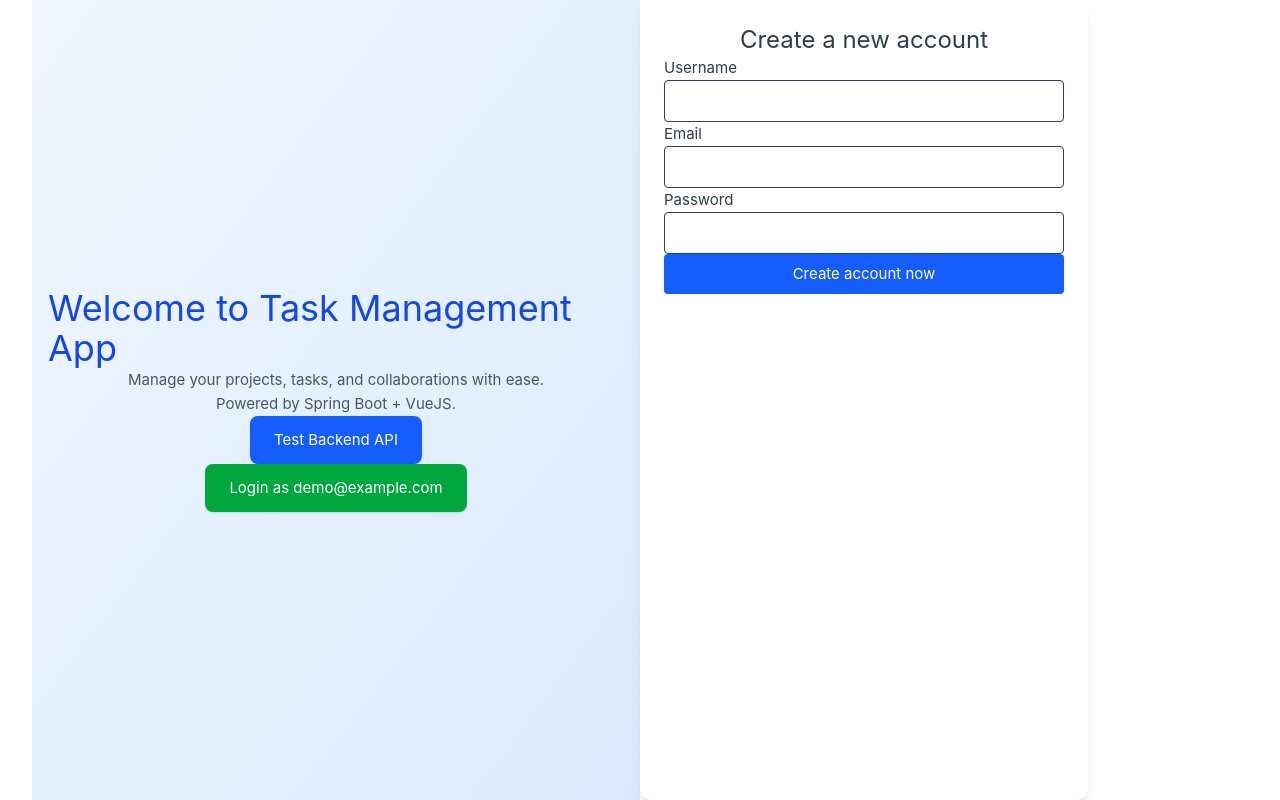
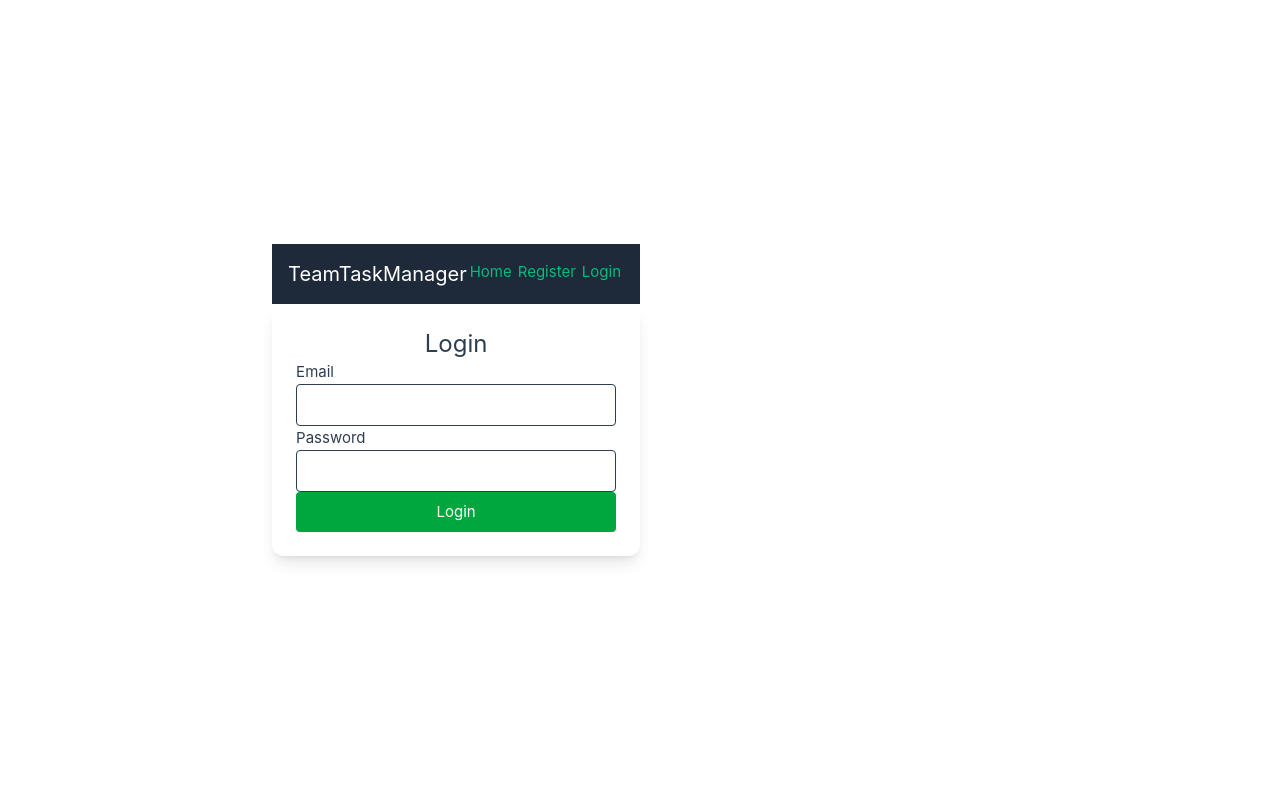
Before and after one commit to nicolasyazman/teamtaskmanager, a Vue app in the folder frontend/teamtaskmanager-gui/: page /login in a window 1280 px wide. Built offline with nearby package versions, Linux system fonts and the light colour scheme.

Commit message:
Added router, modified the landing page and added a login page. Now the websites user can register a new account or connect with their existing account.

```diff
--- a/frontend/teamtaskmanager-gui/package.json
+++ b/frontend/teamtaskmanager-gui/package.json
@@ -12,7 +12,8 @@
     "@tailwindcss/vite": "^4.1.4",
     "axios": "^1.9.0",
     "tailwindcss": "^4.1.4",
-    "vue": "^3.5.13"
+    "vue": "^3.5.13",
+    "vue-router": "^4.0.13"
   },
   "devDependencies": {
     "@vitejs/plugin-vue": "^5.2.3",
--- a/frontend/teamtaskmanager-gui/src/App.vue
+++ b/frontend/teamtaskmanager-gui/src/App.vue
@@ -3,7 +3,17 @@ import LandingPage from './views/LandingPage.vue'
 </script>
 
 <template>
-    <LandingPage></LandingPage>
+  <div>
+    <nav class="bg-gray-800 text-white p-4 flex justify-between">
+      <div class="font-bold text-xl">TeamTaskManager</div>
+      <div class="space-x-4">
+        <router-link to="/" class="hover:underline">Home</router-link>
+        <router-link to="/register" class="hover:underline">Register</router-link>
+        <router-link to="/login" class="hover:underline">Login</router-link>
+      </div>
+    </nav>
+    <router-view />
+  </div>
 </template>
 
 <style scoped>
--- a/frontend/teamtaskmanager-gui/src/main.js
+++ b/frontend/teamtaskmanager-gui/src/main.js
@@ -2,5 +2,6 @@ import './assets/main.css'
 
 import { createApp } from 'vue'
 import App from './App.vue'
+import router from './router'
 
-createApp(App).mount('#app')
+createApp(App).use(router).mount('#app')
--- a/frontend/teamtaskmanager-gui/src/router/index.js
+++ b/frontend/teamtaskmanager-gui/src/router/index.js
@@ -1,12 +1,12 @@
 import { createRouter, createWebHistory } from 'vue-router'
 import LandingPage from '../views/LandingPage.vue'
+import UserRegistrationForm from '../views/UserRegistrationForm.vue'
+import LoginPage from '../views/LoginPage.vue'
 
 const routes = [
-  {
-    path: '/',
-    name: 'Home',
-    component: LandingPage
-  }
+    { path: '/', component: LandingPage },
+    { path: '/register', component: UserRegistrationForm },
+    { path: '/login', component: LoginPage }
 ]
 
 const router = createRouter({
--- a/frontend/teamtaskmanager-gui/src/views/LandingPage.vue
+++ b/frontend/teamtaskmanager-gui/src/views/LandingPage.vue
@@ -1,71 +1,11 @@
 <template>
-    <div class="min-h-screen flex flex-col items-center justify-center bg-gradient-to-br from-blue-50 to-blue-100 p-4">
-      <h1 class="text-4xl font-bold text-blue-700 mb-6">Welcome to Task Management App</h1>
-      <p class="text-gray-600 mb-4 text-center max-w-md">
-        Manage your projects, tasks, and collaborations with ease. Powered by Spring Boot + VueJS.
-      </p>
-      <button
-        @click="callBackend"
-        class="bg-blue-600 hover:bg-blue-700 text-white font-semibold px-6 py-3 rounded-lg shadow transition"
-      >
-        Test Backend API
-      </button>
-
-      <div v-if="response" class="mt-6 text-green-600 font-medium">
-        ✅ Backend says: {{ response }}
-      </div>
-      <div v-if="error" class="mt-6 text-red-600 font-medium">
-        ❌ Error: {{ error }}
-      </div>
-
-      <button
-  @click="loginUser"
-  class="mt-4 bg-green-600 hover:bg-green-700 text-white font-semibold px-6 py-3 rounded-lg shadow transition"
->
-  Login as demo@example.com
-</button>
-
-<div v-if="loginMessage" class="mt-4 text-blue-700 font-medium">
-  🔐 Login result: {{ loginMessage }}
-</div>
-
-    </div>
-
-    <UserForm></UserForm>
-  </template>
-
-  <script setup>
-
-  import { ref } from 'vue'
-  import axios from 'axios'
-  import UserForm from '../components/UserForm.vue'
-
-  const response = ref(null)
-  const error = ref(null)
-
-  const callBackend = async () => {
-    response.value = null
-    error.value = null
-    try {
-      const res = await axios.get('http://localhost:8080/api/user')
-      response.value = res.data
-    } catch (err) {
-      error.value = err.response?.data || err.message
-    }
-  }
-
-  const loginMessage = ref(null)
-
-const loginUser = async () => {
-  loginMessage.value = null
-  try {
-    const res = await axios.post('http://localhost:8080/api/auth/login', {
-      email: 'nicolas@mygmail.com',
-      password: 'root'
-    })
-    loginMessage.value = res.data.message || 'Login successful'
-  } catch (err) {
-    loginMessage.value = 'Login failed: ' + (err.response?.data?.message || err.message)
-  }
-}
-  </script>
+  <div class="p-10 text-center">
+    <h1 class="text-4xl font-bold mb-4">Welcome to TeamTaskManager</h1>
+    <p class="text-lg text-gray-600 mb-6">
+      A simple, collaborative task board — just like Trello, but tailored for your team.
+    </p>
+    <router-link to="/register" class="bg-blue-600 hover:bg-blue-700 text-white px-4 py-2 rounded">
+      Get Started
+    </router-link>
+  </div>
+</template>
--- /dev/null
+++ b/frontend/teamtaskmanager-gui/src/views/LoginPage.vue
@@ -0,0 +1,74 @@
+<template>
+    <div class="max-w-md mx-auto mt-10 p-6 bg-white shadow-lg rounded-xl">
+      <h2 class="text-2xl font-bold mb-6 text-center">Login</h2>
+
+      <form @submit.prevent="login" class="space-y-4">
+        <div>
+          <label class="block mb-1">Email</label>
+          <input v-model="email" type="email" required class="w-full border px-3 py-2 rounded" />
+        </div>
+
+        <div>
+          <label class="block mb-1">Password</label>
+          <input v-model="password" type="password" required class="w-full border px-3 py-2 rounded" />
+        </div>
+
+        <button
+          type="submit"
+          class="w-full bg-green-600 hover:bg-green-700 text-white font-semibold py-2 px-4 rounded"
+        >
+          Login
+        </button>
+      </form>
+
+      <!-- Success Message -->
+      <p v-if="successMessage" class="mt-4 text-green-600">{{ successMessage }}</p>
+      <!-- Error Message -->
+      <p v-else class="mt-4 text-red-600">{{ errorMessage }}</p>
+    </div>
+  </template>
+
+  <script setup>
+  import { ref } from 'vue'
+  import axios from 'axios'
+
+  const email = ref('')
+  const password = ref('')
+  const successMessage = ref('')
+  const errorMessage = ref('')
+
+  const login = async () => {
+    // Clear previous messages
+    successMessage.value = ''
+    errorMessage.value = ''
+
+    try {
+      // Send login request to the Spring Boot backend
+      const response = await axios.post('http://localhost:8080/api/auth/login', {
+        email: email.value,
+        password: password.value
+      })
+
+      // Check if login is successful and display success message
+      if (response.status === 200) {
+        successMessage.value = 'Login successful! You are now logged in.'
+
+      }
+    } catch (err) {
+      // If login failed, display error message
+      if (err.response) {
+        errorMessage.value = 'Invalid credentials. Please try again.'
+      } else {
+        errorMessage.value = 'An unexpected error occurred. Please try again later.'
+      }
+    }
+  }
+  </script>
+
+  <style scoped>
+  input:focus {
+    outline: none;
+    border-color: #3b82f6;
+    box-shadow: 0 0 0 1px #3b82f6;
+  }
+  </style>
```
Also changed, not shown: frontend/teamtaskmanager-gui/src/views/UserRegistrationForm.vue (renamed from frontend/teamtaskmanager-gui/src/components/UserForm.vue), 1 other file (tests, documents, lock files or other folders).
